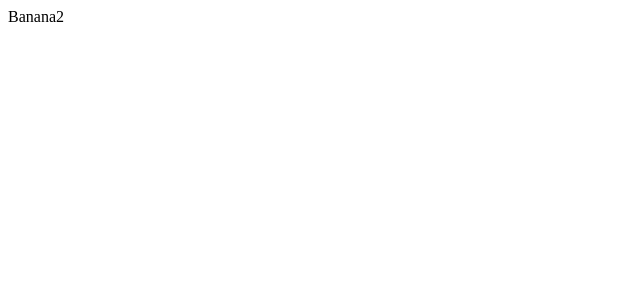
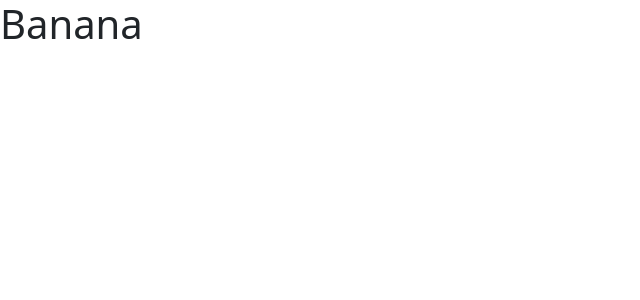
Before and after one commit to NMY0d4/ticketing-micro-app, a Next.js app in the folder client/: page /banana in a window 1280 px wide. Shown: the top 300 px of the page, without its empty margins (0-640 px from the left). Built offline with nearby package versions, Linux system fonts and the light colour scheme.

Commit message:
install bootstrap and sass, add '_app.js'

```diff
--- a/client/package.json
+++ b/client/package.json
@@ -10,8 +10,10 @@
   "author": "",
   "license": "ISC",
   "dependencies": {
+    "bootstrap": "^5.2.3",
     "next": "^13.2.4",
     "react": "^18.2.0",
-    "react-dom": "^18.2.0"
+    "react-dom": "^18.2.0",
+    "sass": "^1.59.3"
   }
 }
--- /dev/null
+++ b/client/pages/_app.js
@@ -0,0 +1,7 @@
+import 'bootstrap/dist/css/bootstrap.css';
+
+import React from 'react';
+
+export default function MyApp({ Component, pageProps }) {
+  return <Component {...pageProps} />;
+}
--- a/client/pages/banana.js
+++ b/client/pages/banana.js
@@ -1,5 +1,5 @@
 import React from 'react';
 
 export default function Banana() {
-  return <div>Banana2</div>;
+  return <h1>Banana</h1>;
 }
```
Also changed, not shown: 1 other file (tests, documents, lock files or other folders).
